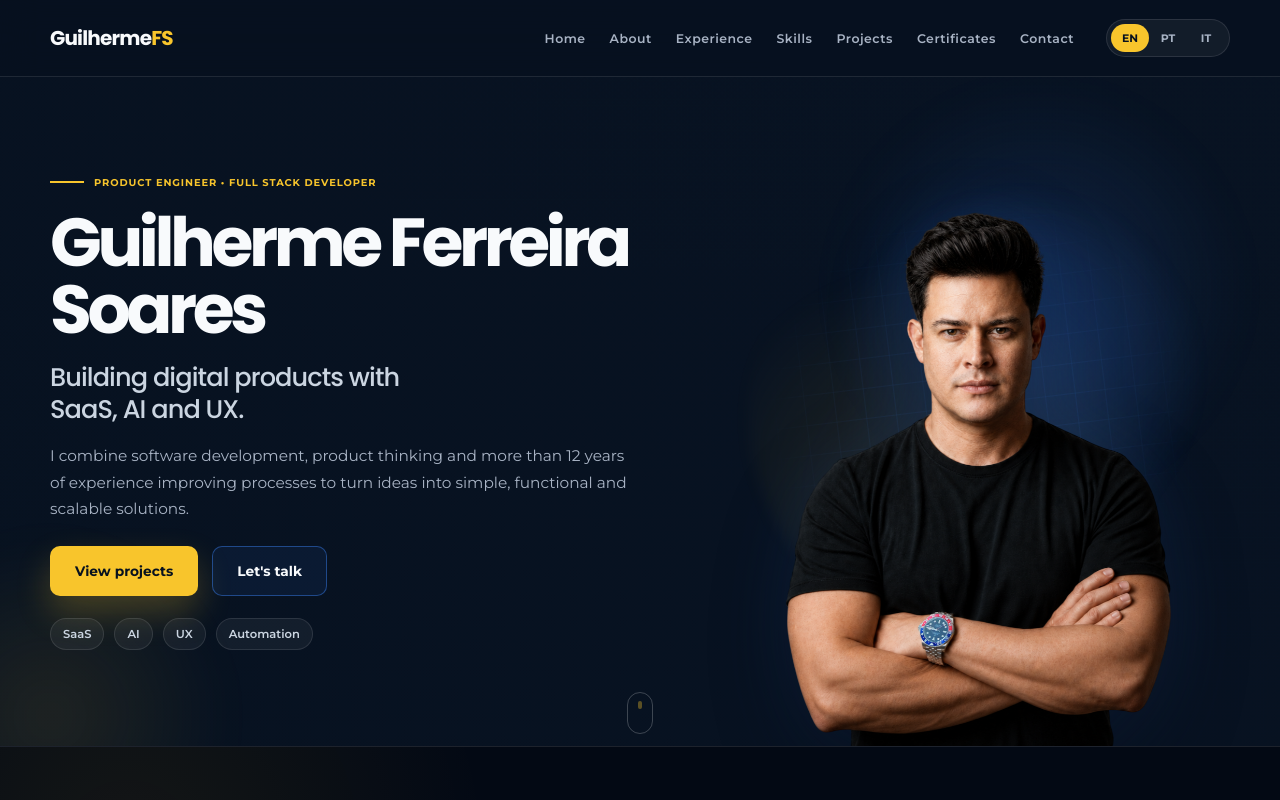
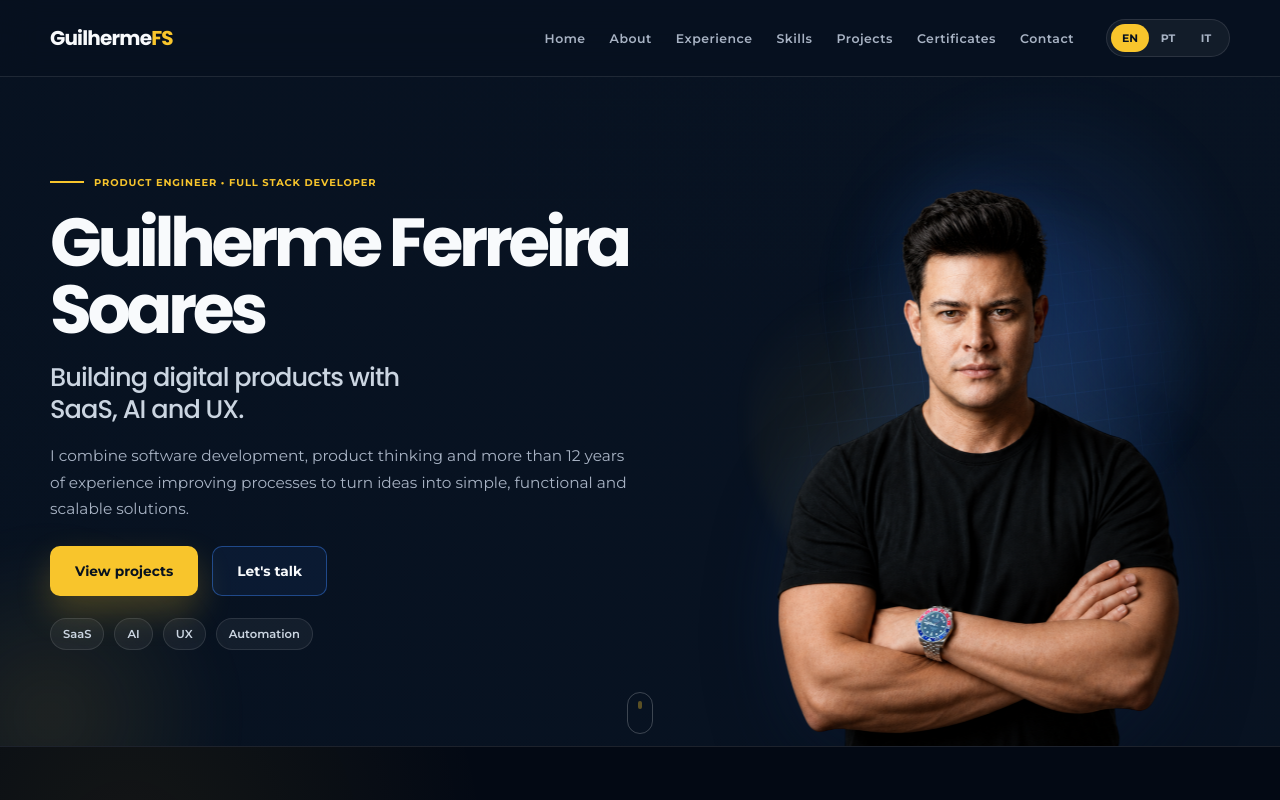
Before and after one commit to fsgui89/portfolio-guilherme-ferreira, a React (Vite) app: page / in a window 1280 px wide. Shown: the top 800 px of the page. Built offline with nearby package versions, Linux system fonts and the light colour scheme.

Commit message:
Adjust desktop hero portrait size and hover

```diff
--- a/src/index.css
+++ b/src/index.css
@@ -1187,14 +1187,14 @@ button {
 
   .hero-portrait {
     bottom: -52px;
-    width: min(560px, 122%);
-    max-height: 590px;
+    width: min(585px, 128%);
+    max-height: 620px;
   }
 
   .hero-portrait:hover {
     filter: drop-shadow(0 42px 52px rgba(0, 0, 0, 0.5))
       drop-shadow(0 0 44px rgba(59, 130, 246, 0.28));
-    transform: translateX(-50%) scale(1.085);
+    transform: translateX(-50%) scale(1.095);
   }
 }
 
```
